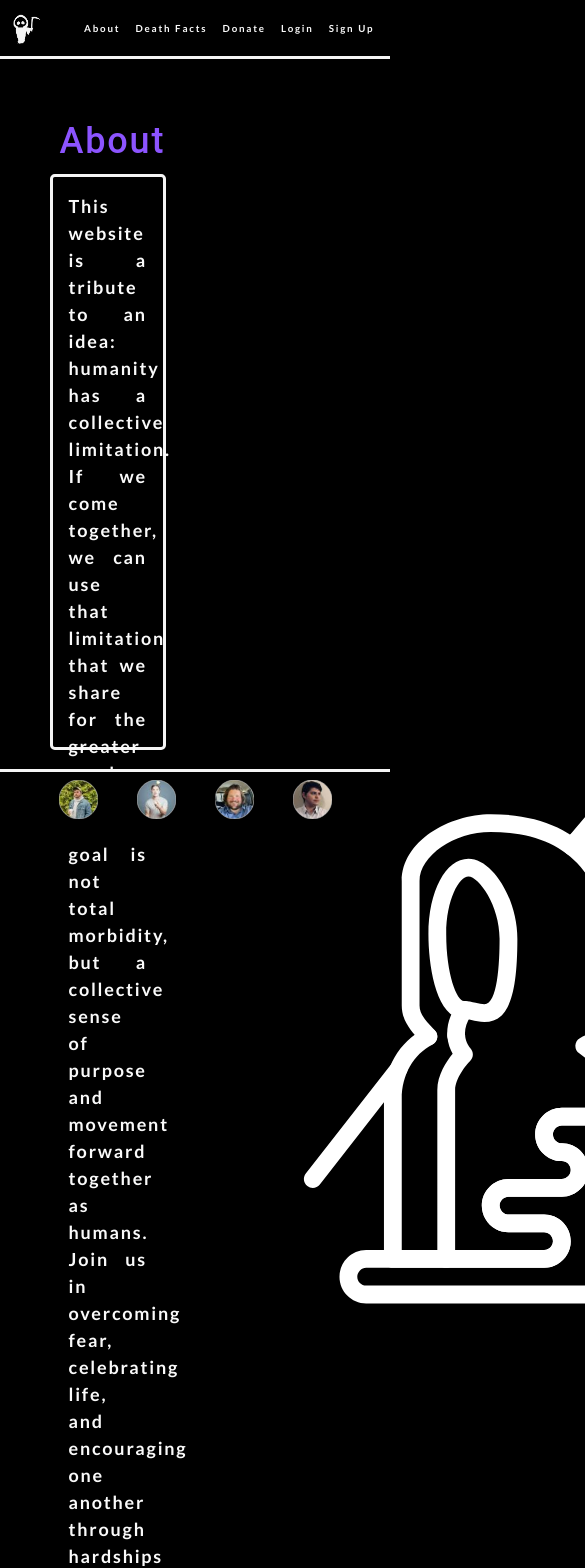
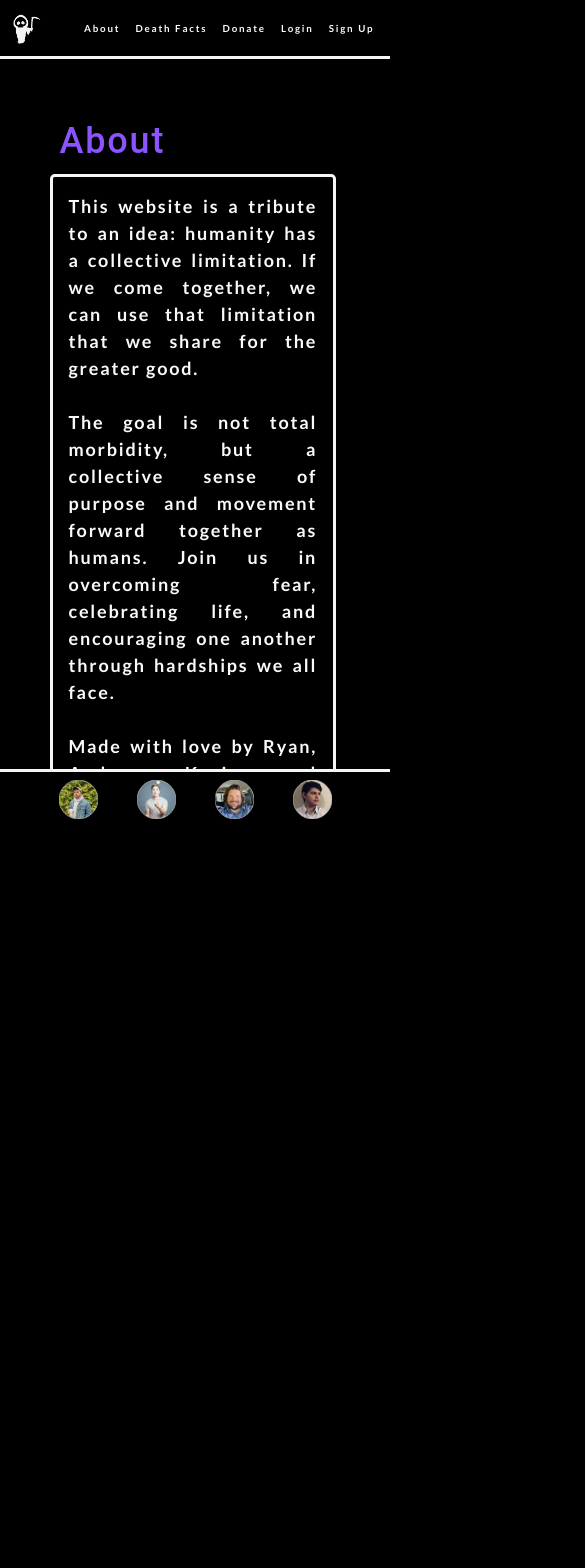
Before and after one commit to GunnySensei/project_dEd, a React (Create React App) app in the folder client/: page /About in a window 390 px wide. Shown: the top 1568 px of the page, 585 px wide, since content can reach past the window. After the commit the page ends 958 px from the top, so only its background shows below. Built offline with nearby package versions, Linux system fonts and the light colour scheme.

Commit message:
fixed about styling

```diff
--- a/client/src/components/Nav/index.js
+++ b/client/src/components/Nav/index.js
@@ -26,7 +26,9 @@ const Nav = () => {
           {Auth.loggedIn() ? (
             <>
               <li className="mx-2">
-                <Link onClick={Auth.logout}>Logout</Link>
+                <Link to="/" onClick={Auth.logout}>
+                  Logout
+                </Link>
               </li>
             </>
           ) : (
--- a/client/src/index.css
+++ b/client/src/index.css
@@ -273,12 +273,11 @@ nav li {
 }
 
 .home-card-no-color {
-  margin: 0 1.5% 20px 0;
+  margin: 0 1.5% 0 0;
   border: 3px solid whitesmoke;
   border-radius: var(--border-radius);
   height: fit-content;
   width: 40%;
-  height: 36rem;
   padding: 1rem;
 }
 
@@ -314,8 +313,8 @@ nav li {
 }
 
 .reaper-about-img {
-  width: 37rem;
-  margin-left: 13rem;
+  width: 40%;
+  margin-left: 5%;
 }
 
 /* page style end */
@@ -586,6 +585,19 @@ a {
     width: 95%;
   }
 
+  .home-card-no-color {
+    margin: 0 1.5% 0 0;
+    border: 3px solid whitesmoke;
+    border-radius: var(--border-radius);
+    height: fit-content;
+    width: 100%;
+    padding: 1rem;
+  }
+
+  .reaper-about-img {
+    display: none;
+  }
+
   .death-fact-form {
     width: 100%;
   }
--- a/client/src/utils/formatTime.js
+++ b/client/src/utils/formatTime.js
@@ -35,7 +35,6 @@ const getTimeLeft = (dateString, sex) => {
   );
   let numericDeathday = deathDay.getTime();
 
-  let totalLife = numericDeathday - numericBirthday;
   let timeNow = new Date();
   let numericTimeNow = timeNow.getTime();
   let secondsLeft = numericDeathday - numericTimeNow;
```
Also changed, not shown: client/src/utils/queries.js (indentation only).
